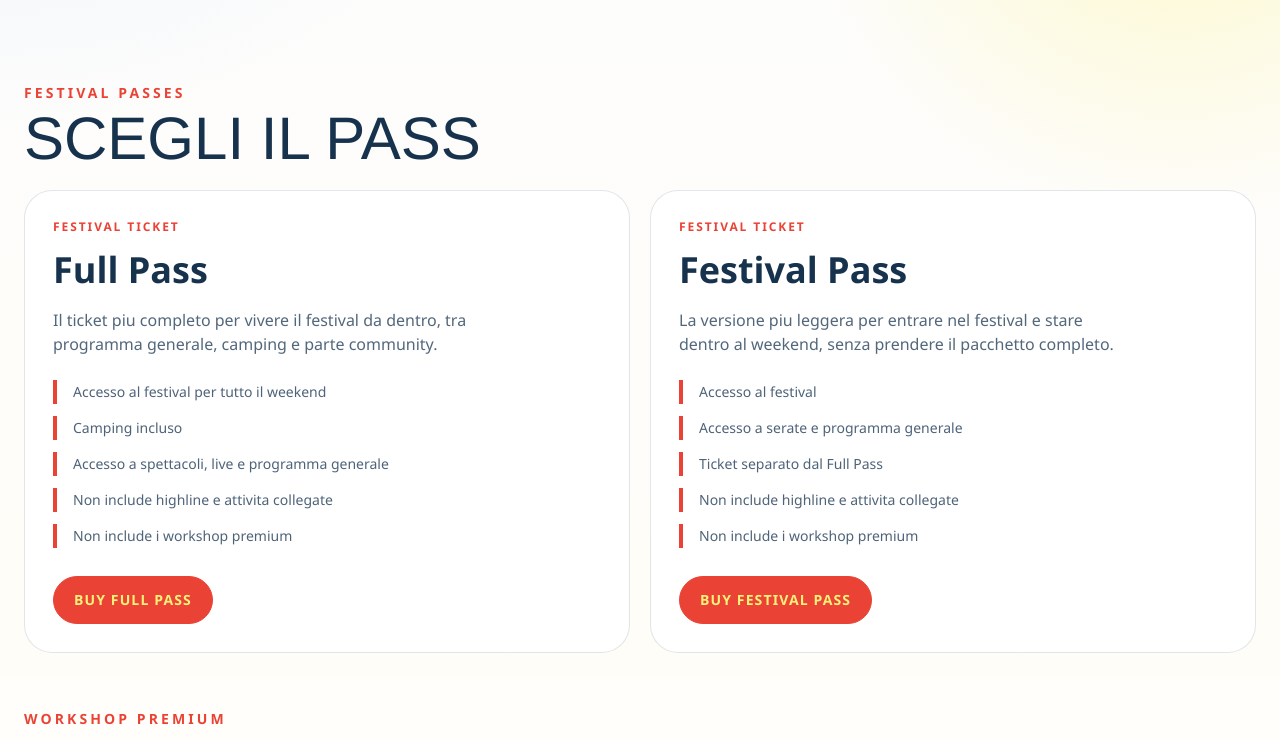
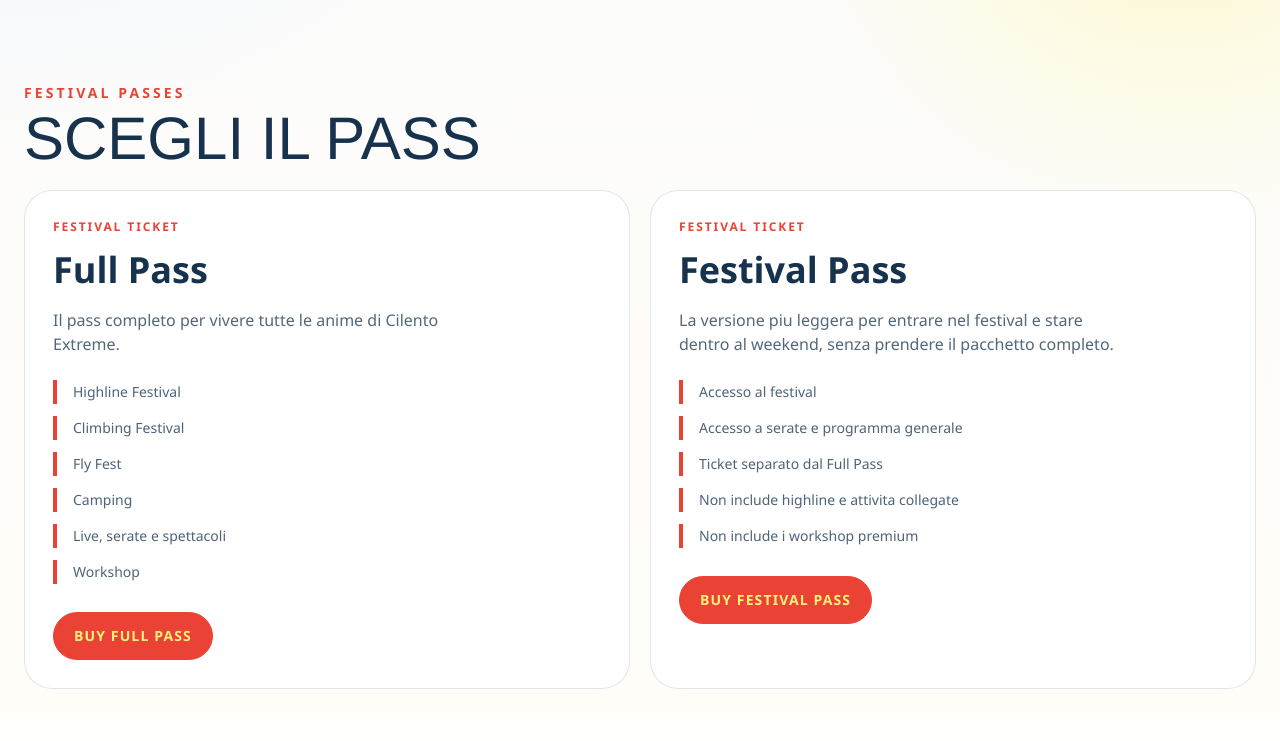
Before and after one commit to killdead/sito-cx, a Next.js app: page /tickets in a window 1280 px wide. Shown: the part 471-1212 px from the top of the page. Built offline with nearby package versions, Linux system fonts and the light colour scheme.

Commit message:
Update tickets copy for full pass

```diff
--- a/src/app/tickets/page.tsx
+++ b/src/app/tickets/page.tsx
@@ -5,13 +5,14 @@
     title: "Full Pass",
     eyebrow: "Festival ticket",
     description:
-      "Il ticket piu completo per vivere il festival da dentro, tra programma generale, camping e parte community.",
+      "Il pass completo per vivere tutte le anime di Cilento Extreme.",
     includes: [
-      "Accesso al festival per tutto il weekend",
-      "Camping incluso",
-      "Accesso a spettacoli, live e programma generale",
-      "Non include highline e attivita collegate",
-      "Non include i workshop premium",
+      "Highline Festival",
+      "Climbing Festival",
+      "Fly Fest",
+      "Camping",
+      "Live, serate e spettacoli",
+      "Workshop",
     ],
     cta: "Buy full pass",
   },
@@ -61,7 +62,7 @@
           </div>
           <div>
             <p className="max-w-2xl text-base leading-7 text-brand-ink/76 md:text-lg">
-              Due ticket festival e due workshop premium acquistabili separatamente. La parte highline resta fuori dai pass generali.
+              Due ticket festival e due workshop premium acquistabili separatamente, con il Full Pass che apre l'esperienza completa del weekend.
             </p>
             <div className="mt-6 flex flex-wrap gap-3">
               <Button href="/programma">Guarda programma</Button>
```
